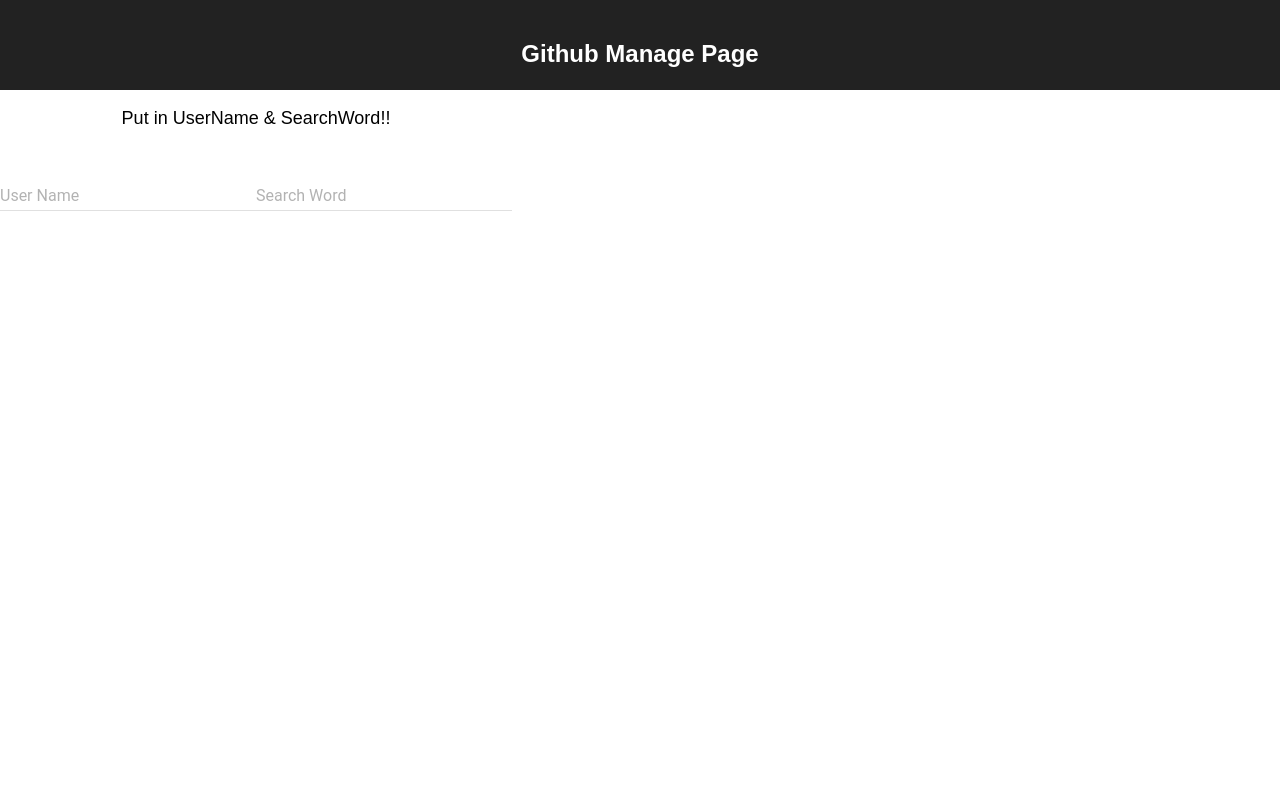
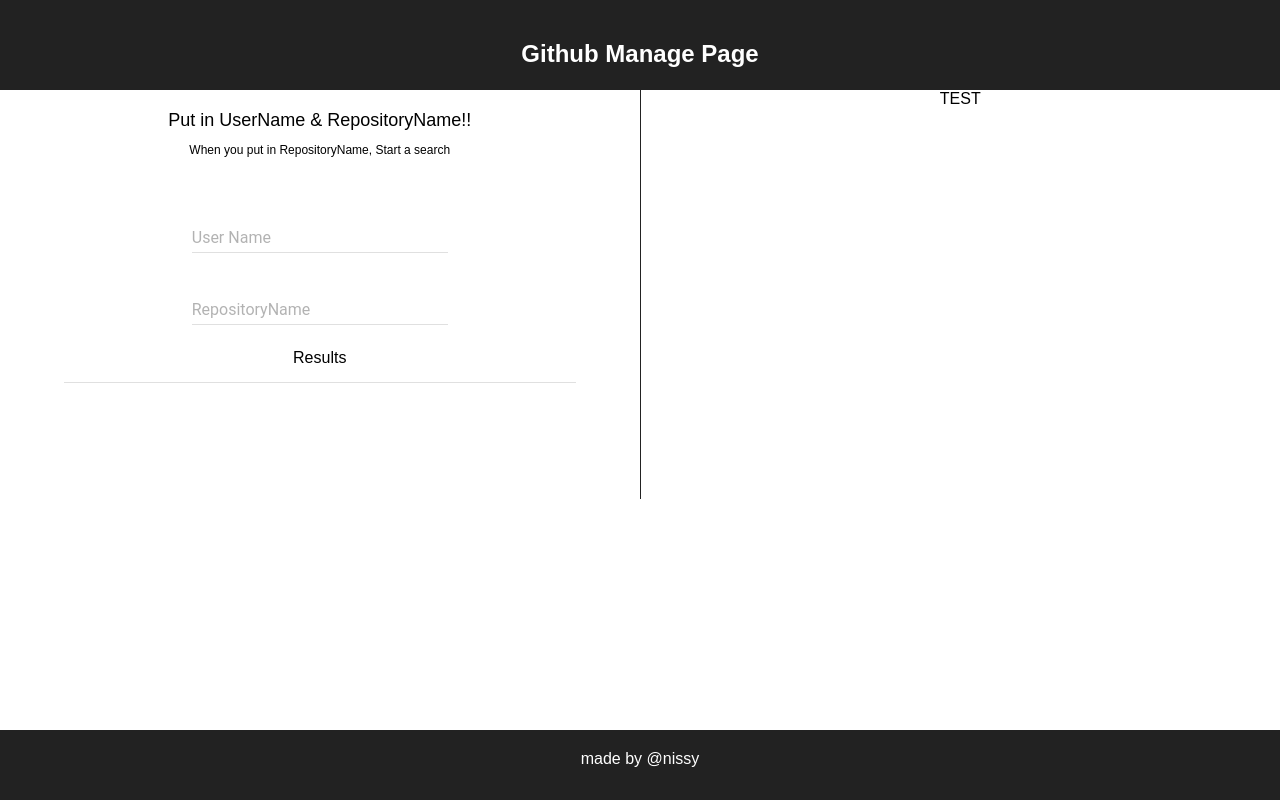
Before and after one commit to nd-02110114/react-sample, a React (Create React App) app: page / in a window 1280 px wide. Built offline with nearby package versions, Linux system fonts and the light colour scheme.

Commit message:
Change style
スタイルの方を調整しました

```diff
--- a/src/App.css
+++ b/src/App.css
@@ -15,12 +15,57 @@
 }
 
 .App-intro {
+  padding: 20px;
   font-size: large;
+}
+
+.App-info {
+  font-size: 12px;
 }
 
 .App-body {
   display: flex;
   flex-direction: row;
+  flex-wrap: nowrap;
+  justify-content: center;
+}
+
+.App-left {
+  display: flex;
+  flex-direction: column;
+  width: 50%;
+  border-right: 1px solid #222;
+}
+
+.App-right {
+  width: 50%;
+}
+
+.App-search {
+  display: flex;
+  flex-direction: column;
+  padding-bottom: 100px;
+}
+
+.search-field {
+  display: flex;
+  flex-direction: column;
+  align-items: center;
+}
+
+.search-result {
+  width: 80%;
+  padding-left: 10%;
+}
+
+.app-footer {
+  position: fixed;
+  bottom: 0;
+  background-color: #222;
+  padding-top: 20px;
+  height: 50px;
+  width: 100%;
+  color: white;
 }
 
 @keyframes App-logo-spin {
--- a/src/App.js
+++ b/src/App.js
@@ -1,12 +1,10 @@
 import React, { Component } from "react";
-// import { List, ListItem } from "material-ui/List";
 import logo from "./logo.svg";
 import SearchBox from "./component/SearchBox";
 import "./App.css";
 
 class App extends Component {
   render() {
-    // let { count } = this.props.count;
     return (
       <div className="App">
         <div className="App-header">
@@ -14,11 +12,20 @@
         </div>
         <div className="App-body">
           <div className="App-left">
-            <p className="App-intro">
-              Put in UserName & SearchWord!!
-            </p>
+            <div className="App-intro">
+              Put in UserName & RepositoryName!!
+              <p className="App-info">
+                When you put in RepositoryName, Start a search
+              </p>
+            </div>
             <SearchBox />
           </div>
+          <div className="App-right">
+            TEST
+          </div>
+        </div>
+        <div className="app-footer">
+          made by @nissy
         </div>
       </div>
     );
--- a/src/action/Actions.js
+++ b/src/action/Actions.js
@@ -18,7 +18,7 @@
   };
 };
 
-const fetchSearch = (user_name, search_word) => {
+const fetchSearch = (user_name = "", search_word = "") => {
   let searchUrl = "https://api.github.com/search/repositories?q=" + search_word + "+user:" + user_name;
 
   return function(dispatch) {
--- a/src/component/SearchBox.js
+++ b/src/component/SearchBox.js
@@ -1,9 +1,10 @@
 import React from "react";
 import { List, ListItem } from "material-ui/List";
 import TextField from "material-ui/TextField";
-// import Divider from "material-ui/Divider";
+import Divider from "material-ui/Divider";
 import { connect } from "react-redux";
 import { fetchSearch } from "../action/Actions";
+import "../App.css";
 
 class SearchBox extends React.Component {
   constructor() {
@@ -33,7 +34,8 @@
   render() {
     const { lists } = this.props;
     return (
-      <div>
+      <div className="App-search">
+        <div className="search-field">
           <TextField
             floatingLabelText="User Name"
             id="search-field"
@@ -41,12 +43,17 @@
             onChange={this.handleUserNameChange}
           />
           <TextField
-          floatingLabelText="Search Word"
+            floatingLabelText="RepositoryName"
             id="search-field"
             value={this.state.search_word}
             onChange={this.handleSearchWordChange}
           />
+        </div>
         <div className="search-result">
+          <p>
+            Results
+          </p>
+          <Divider insert={true} />
           <List>
             {Object.keys(lists).map(function(key, index) {
               return (
@@ -54,6 +61,7 @@
                   id={"list-" + index}
                   primaryText={lists[key].repo_name}
                   href={lists[key].repo_url}
+                  target="_blank"
                 />
               );
             })}
```
Lines whose indentation alone changed are shown as unchanged.
